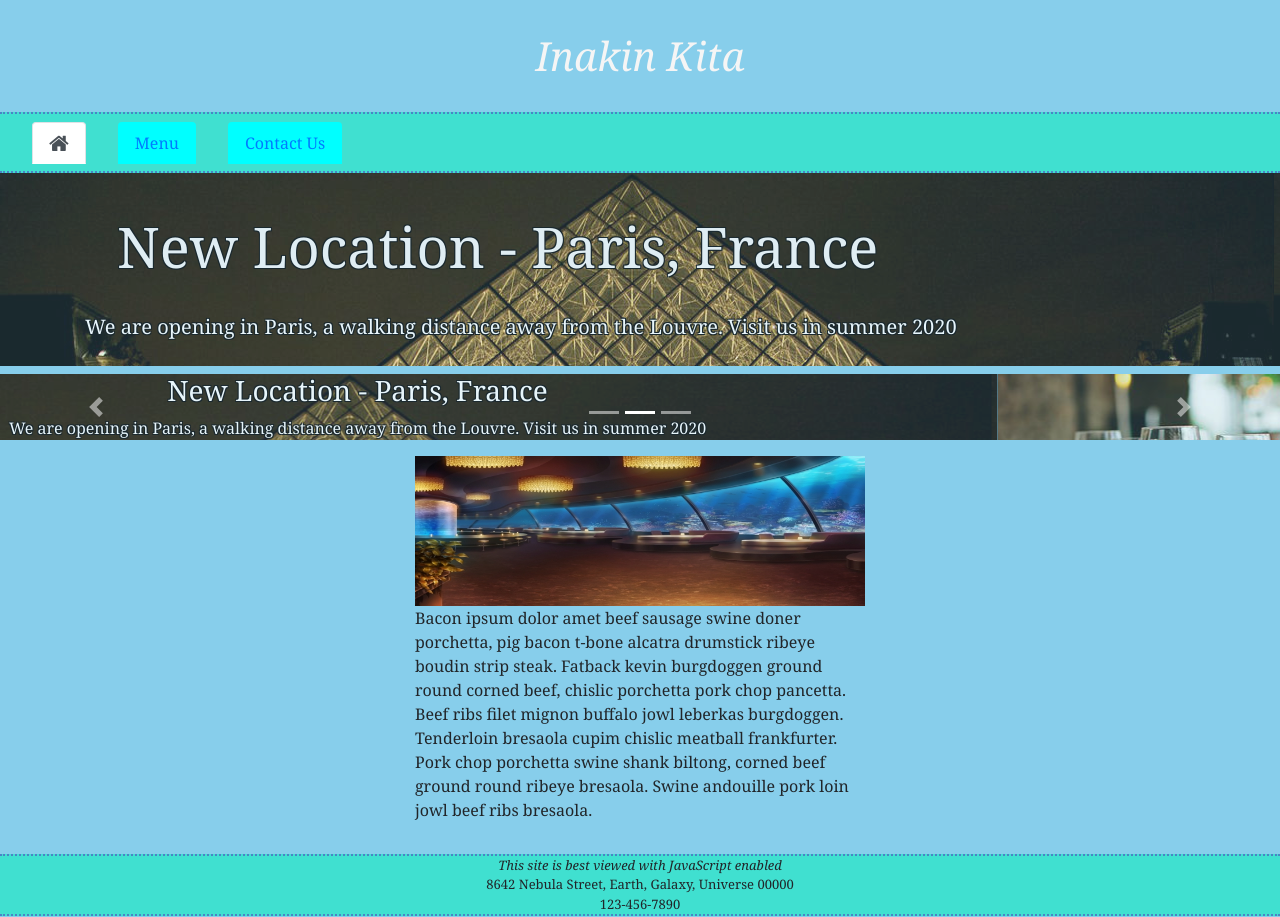
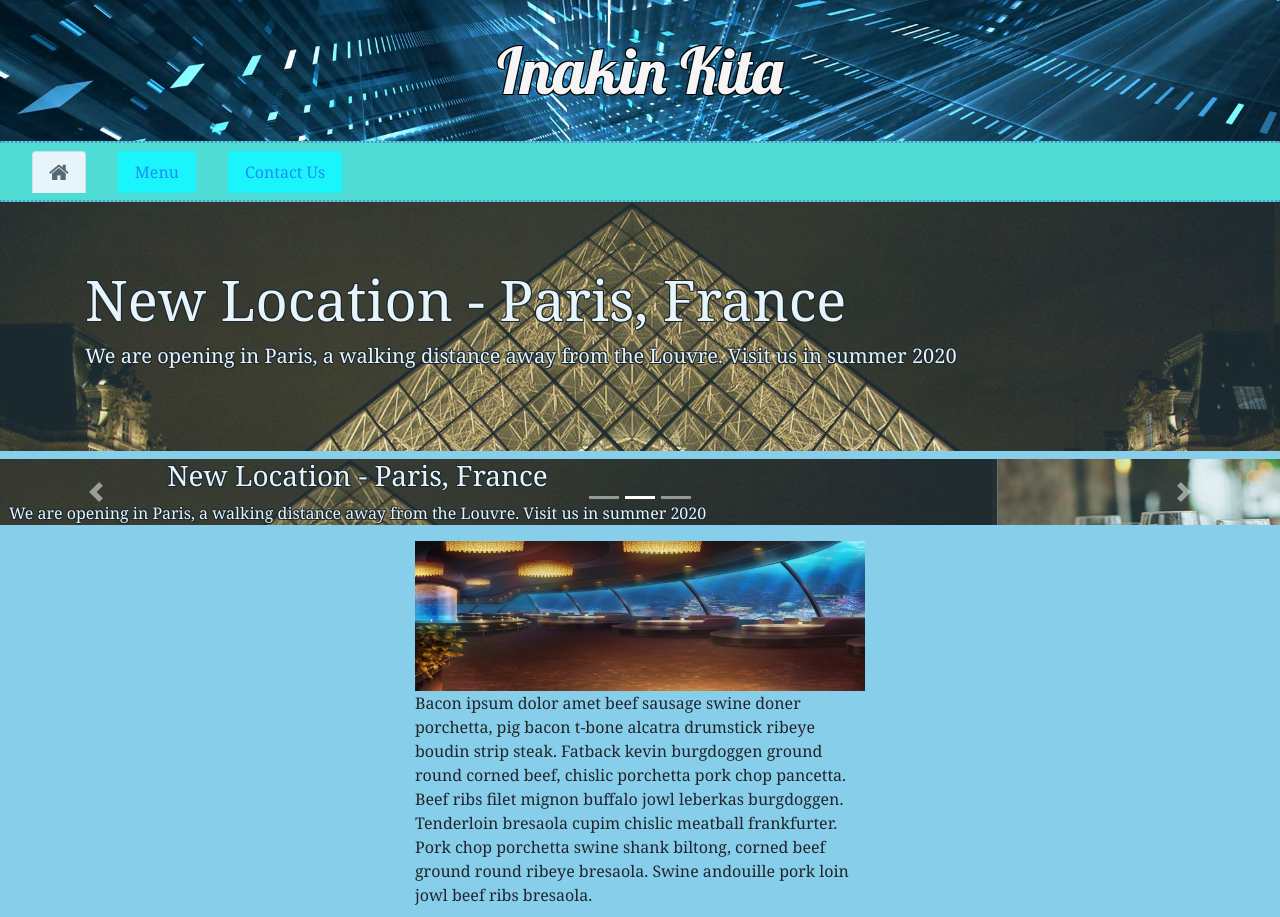
Before and after one commit to AzuResolute/Genesis10PreTraining, a plain HTML site: page Restaurant3/client/components/home.html in a window 1280 px wide. Shown: the top 917 px of the page. Drawn offline with nearby package versions, Linux system fonts and the light colour scheme; a web font is replaced by a local one.

Commit message:
Final Checks on Restaurant3

```diff
--- a/Restaurant3/client/components/home.html
+++ b/Restaurant3/client/components/home.html
@@ -6,16 +6,16 @@
     <meta http-equiv="X-UA-Compatible" content="ie=edge">
     <title>Home Page</title>
     <link href="https://stackpath.bootstrapcdn.com/font-awesome/4.7.0/css/font-awesome.min.css" rel="stylesheet" integrity="sha384-wvfXpqpZZVQGK6TAh5PVlGOfQNHSoD2xbE+QkPxCAFlNEevoEH3Sl0sibVcOQVnN" crossorigin="anonymous">
-    <link rel="stylesheet" href="https://stackpath.bootstrapcdn.com/bootstrap/4.1.3/css/bootstrap.min.css" integrity="sha384-MCw98/SFnGE8fJT3GXwEOngsV7Zt27NXFoaoApmYm81iuXoPkFOJwJ8ERdknLPMO" crossorigin="anonymous">
+    <link href="https://fonts.googleapis.com/css?family=Lobster|Solway&display=swap" rel="stylesheet">    <link rel="stylesheet" href="https://stackpath.bootstrapcdn.com/bootstrap/4.1.3/css/bootstrap.min.css" integrity="sha384-MCw98/SFnGE8fJT3GXwEOngsV7Zt27NXFoaoApmYm81iuXoPkFOJwJ8ERdknLPMO" crossorigin="anonymous">
     <link rel="stylesheet" href="../styles/restaurantStyles.css">
 </head>
 <body>
     <header>
-        <h1 id="title">Title</h1>
+        <h1 id="title"></h1>
         <nav class="navbar nav-tabs"></nav>
         <div
             id="jumbo"
-            class="jumbotron jumbotron-fluid py-2 m-0"
+            class="jumbotron jumbotron-fluid py-7 m-0"
             style=
                 "opacity: 0.8;
                 color: white;
--- a/Restaurant3/client/styles/restaurantStyles.css
+++ b/Restaurant3/client/styles/restaurantStyles.css
@@ -4,22 +4,23 @@
     font-family: Georgia, Serif;
 }
 
-h1 {
+#title {
+    font-size: 64px;
+    font-family: 'Lobster', cursive;
+    text-align: center;
     color: whitesmoke;
+    text-shadow: -1px -1px 0 #000, 1px -1px 0 #000, -1px 1px 0 #000, 1px 1px 0 #000;
     margin-bottom: 0;
     padding: 2rem;
-}
-
-#title {
-    font-family: Georgia, Serif;
-    font-style: italic;
-    text-align: center;
+    background: url("../../public/assets/InakinKita.jpg");
+    background-size: cover;
 }
 
 .navbar {
     border-top: 2px dotted rgba(84, 43, 187, 0.5);
     border-bottom: 2px dotted rgba(84, 43, 187, 0.5);
     background-color: turquoise;
+    opacity: 0.8;
     justify-content: flex-start;
 }
 
--- a/Restaurant3/scripts/restaurant.js
+++ b/Restaurant3/scripts/restaurant.js
@@ -39,9 +39,8 @@ class Restaurant {
 
     renderFooter = () => {
         let footer = document.getElementsByTagName("footer")[0];
-        footer.innerHTML +=
-            `<div class="text-center">${this._address}</div>
-            <div class="text-center">${this._phone}</div>`;
+        footer.innerHTML += `<div class="text-center">${this._address}</div>
+                            <div class="text-center">${this._phone}</div>`;
     }
 
     renderHome = () => {
@@ -83,18 +82,19 @@ class Restaurant {
     }
 
     renderJumbo = () => {
-        let highlight = this._announcements.find(a => a._isMain);
+        let {_title, _description, _background} = this._announcements.find(a => a._isMain);
         let jumbo = document.getElementById('jumbo');
         jumbo.innerHTML += `<div class="container">
-                                <h1 class="display-4">${highlight._title}</h1>
-                                <p class="lead">${highlight._description}</p>
+                                <h1 class="display-4">${_title}</h1>
+                                <p class="lead">${_description}</p>
                             </div>`
-        jumbo.style.backgroundImage = `url(${highlight._background})`;
+        jumbo.style.backgroundImage = `url(${_background})`;
     }
 
     highlightActive = (current) => {
         let pages = document.getElementsByTagName("a");
         for(let x = 0; x < pages.length; x++){
+            let thing = pages[x].getAttribute("href");
             if(current === pages[x].getAttribute("href")){
                 pages[x].classList.add("active");
             }
```
Also changed, not shown: Restaurant3/client/components/contact.html (+15 -15 lines), Restaurant3/client/components/menu.html (+2 -2 lines), Restaurant3/scripts/form.js (+28 -0 lines), Restaurant3/public/assets/InakinKita.jpg (added), 1 other file.
